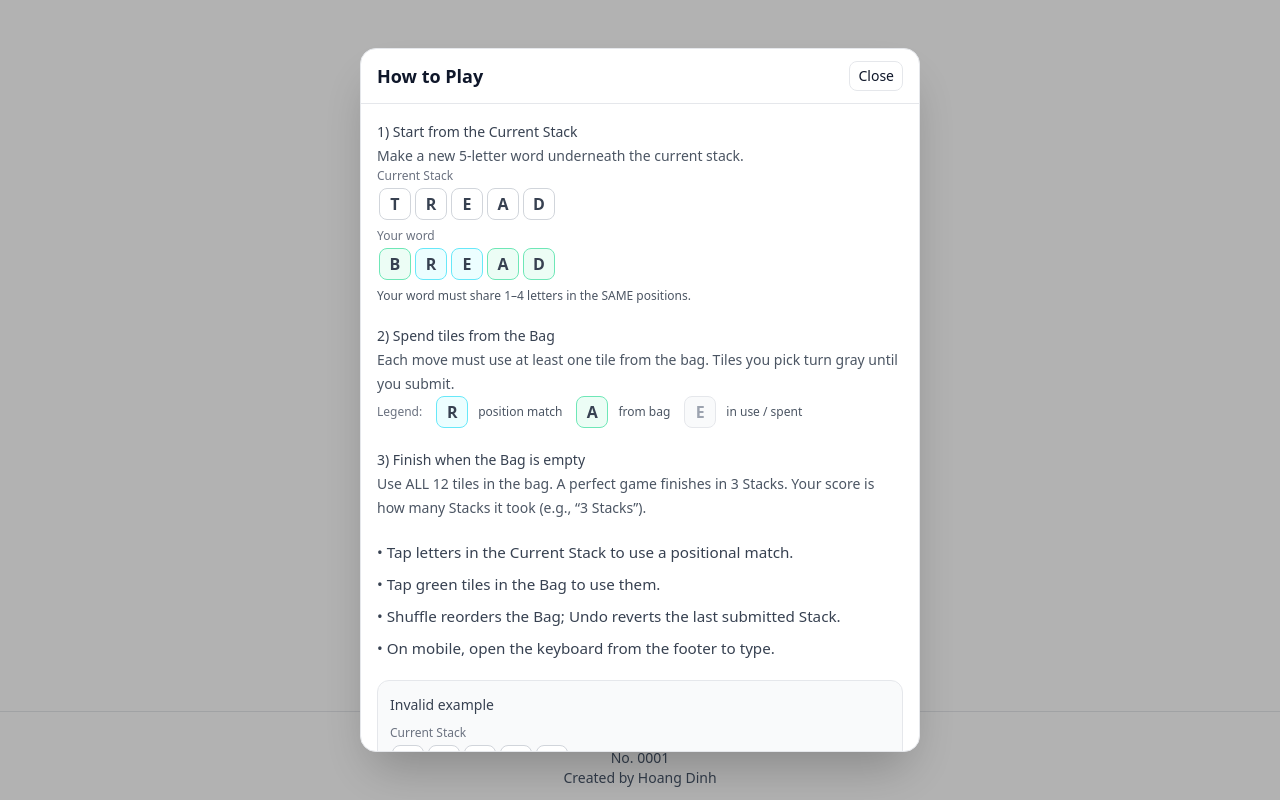
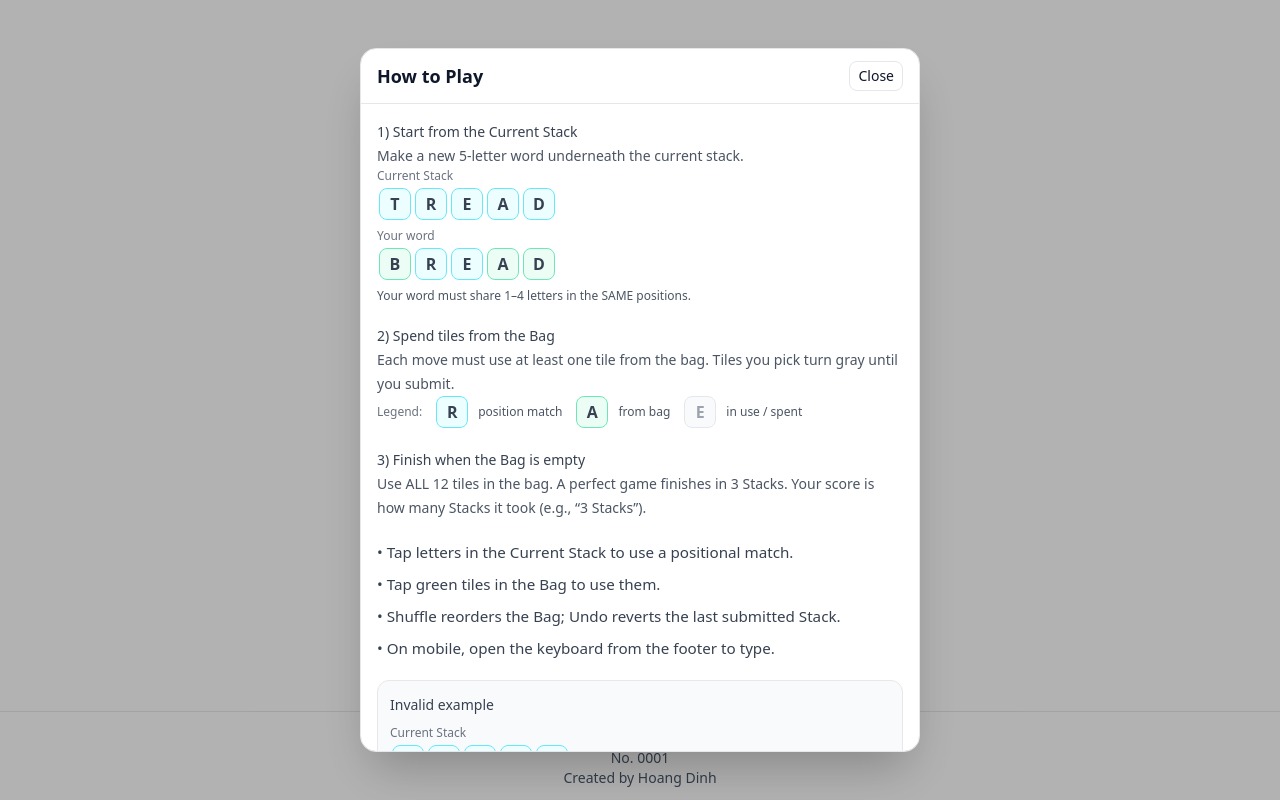
Before and after one commit to HoangTienDinh/stacks, a React (Vite) app: page / in a window 1280 px wide. Both pictures are taken after a click on the button "How To Play". Built offline with nearby package versions, Linux system fonts and the light colour scheme.

Commit message:
feat: :sparkles: allowing quick closing on modals and refactoring to a reusable component

```diff
--- a/src/components/HelpModal.tsx
+++ b/src/components/HelpModal.tsx
@@ -1,26 +1,12 @@
 import clsx from 'clsx'
 import { BAG_SIZE, PERFECT_STACKS } from '@/game/constants'
+import { Modal } from '@/components/Modal'
 
 export function HelpModal({
   open, onClose,
 }: { open: boolean; onClose: () => void }) {
-  if (!open) return null
-
   return (
-    <div role="dialog" aria-modal="true" aria-label="How to play Stacks" className="fixed inset-0 z-50">
-      {/* Backdrop */}
-      <div className="absolute inset-0 bg-black/30" onClick={onClose} />
-
-      {/* Center the card vertically & horizontally; add padding for small screens */}
-      <div className="absolute inset-0 flex items-center justify-center p-4">
-        {/* Card: constrain width + height; overflow scrolls inside the card */}
-        <div
-          className="w-[min(92vw,560px)] rounded-2xl bg-white shadow-2xl border overflow-hidden"
-          style={{
-            // Use dynamic viewport height; keep some breathing room
-            maxHeight: 'calc(88dvh - env(safe-area-inset-bottom, 0px))',
-          }}
-        >
+    <Modal open={open} onClose={onClose} ariaLabel="How to play Stacks">
       {/* Header stays visible; body scrolls */}
       <header className="flex items-center justify-between px-4 py-3 border-b">
         <h2 className="text-lg font-semibold">How to Play</h2>
@@ -46,6 +32,7 @@ export function HelpModal({
           <Diagram
             labelTop="Current Stack"
             top={['T','R','E','A','D']}
+            topTone="match"              // ← BLUE for the current stack
             labelBottom="Your word"
             bottom={['B','R','E','A','D']}
             match={[false,true,true,false,false]}
@@ -84,6 +71,7 @@ export function HelpModal({
           <Diagram
             labelTop="Current Stack"
             top={['Q','U','E','U','E']}
+            topTone="match"             // ← BLUE for the current stack
             labelBottom="Your word"
             bottom={['R','E','A','C','T']}
             match={[false,false,false,false,false]}
@@ -92,9 +80,7 @@ export function HelpModal({
           />
         </div>
       </div>
-        </div>
-      </div>
-    </div>
+    </Modal>
   )
 }
 
@@ -115,7 +101,7 @@ function MiniTile({
 }
 
 function Diagram({
-  labelTop, top, labelBottom, bottom, match, note, invalid=false,
+  labelTop, top, labelBottom, bottom, match, note, invalid=false, topTone='default',
 }: {
   labelTop: string
   top: string[]
@@ -124,12 +110,14 @@ function Diagram({
   match: boolean[]
   note?: string
   invalid?: boolean
+  /** How to color the "Current Stack" tiles (use 'match' for blue) */
+  topTone?: 'default'|'match'|'bag'|'muted'|'invalid'
 }) {
   return (
     <div>
       <p className="text-xs text-gray-500 mb-1">{labelTop}</p>
       <div className="mb-2">
-        {top.map((c, i) => <MiniTile key={`t-${i}`} ch={c} tone="default" />)}
+        {top.map((c, i) => <MiniTile key={`t-${i}`} ch={c} tone={topTone} />)}
       </div>
       <p className="text-xs text-gray-500 mb-1">{labelBottom}</p>
       <div className="mb-2">
--- /dev/null
+++ b/src/components/Modal.tsx
@@ -0,0 +1,49 @@
+import { useEffect } from 'react'
+import clsx from 'clsx'
+
+type ModalProps = {
+  open: boolean
+  onClose: () => void
+  ariaLabel: string
+  panelClassName?: string
+  children: React.ReactNode
+}
+
+export function Modal({ open, onClose, ariaLabel, panelClassName, children }: ModalProps) {
+  useEffect(() => {
+    if (!open) return
+    const onKey = (e: KeyboardEvent) => {
+      if (e.key === 'Escape') {
+        e.stopPropagation()
+        onClose()
+      }
+    }
+    document.addEventListener('keydown', onKey)
+    return () => document.removeEventListener('keydown', onKey)
+  }, [open, onClose])
+
+  if (!open) return null
+
+  return (
+    <div role="dialog" aria-modal="true" aria-label={ariaLabel} className="fixed inset-0 z-50">
+      {/* Visual backdrop (no click needed here) */}
+      <div className="absolute inset-0 bg-black/30" />
+
+      {/* Wrapper sits on top. Click anywhere in here that's NOT the panel → close */}
+      <div
+        className="absolute inset-0 flex items-center justify-center p-4"
+        onClick={onClose}
+      >
+        <div
+          className={clsx(
+            'w-[min(92vw,560px)] max-h-[88dvh] overflow-auto rounded-2xl bg-white shadow-2xl border',
+            panelClassName
+          )}
+          onClick={(e) => e.stopPropagation()} // don’t close when clicking inside the panel
+        >
+          {children}
+        </div>
+      </div>
+    </div>
+  )
+}
--- a/src/components/ResultModal.tsx
+++ b/src/components/ResultModal.tsx
@@ -2,9 +2,9 @@ import { useMemo } from 'react'
 import { useGameStore } from '@/store/gameStore'
 import { computeStats, formatClock, loadGames, makeShare } from '@/stats/stats'
 import clsx from 'clsx'
+import { Modal } from '@/components/Modal'
 
 export function ResultModal() {
-  // 1) Always call hooks at the top (no conditional returns before hooks)
   const { status, lastGame, closeResults, goHome } = useGameStore(s => ({
     status: s.status,
     lastGame: s.lastGame,
@@ -12,8 +12,6 @@ export function ResultModal() {
     goHome: s.goHome,
   }))
 
-  // 2) Build the dataset for stats *unconditionally*
-  //    (include the current just-finished game optimistically)
   const overall = useMemo(() => {
     const stored = loadGames()
     const withCurrent =
@@ -21,7 +19,7 @@ export function ResultModal() {
         ? [...stored, lastGame]
         : stored
     return computeStats(withCurrent)
-  }, [lastGame?.finishedAt]) // recompute after a new finish
+  }, [lastGame?.finishedAt])
 
   const open = status === 'cleared' && !!lastGame
   if (!open) return null
@@ -37,10 +35,7 @@ export function ResultModal() {
   const plural = lastGame!.stacksCleared === 1 ? 'Stack' : 'Stacks'
 
   return (
-    <div role="dialog" aria-modal="true" className="fixed inset-0 z-50">
-      <div className="absolute inset-0 bg-black/30" onClick={closeResults} />
-      <div className="absolute inset-0 flex items-center justify-center p-4">
-        <div className="w-[min(92vw,560px)] max-h-[88dvh] overflow-auto rounded-2xl bg-white shadow-2xl border">
+    <Modal open={open} onClose={closeResults} ariaLabel="Results">
       <header className="flex items-center justify-between px-4 py-3 border-b">
         <h2 className="text-lg font-semibold">Results</h2>
         <button
@@ -98,9 +93,7 @@ export function ResultModal() {
           </button>
         </div>
       </div>
-        </div>
-      </div>
-    </div>
+    </Modal>
   )
 }
 
--- a/src/store/gameStore.ts
+++ b/src/store/gameStore.ts
@@ -59,7 +59,6 @@ export type UIState = {
 const firstEmpty = (s: string) => s.padEnd(5, ' ').slice(0,5).indexOf(' ')
 const lastFilled = (s: string) => s.trimEnd().length - 1
 
-// --- NEW: keep bag at 12 tiles safely (legacy puzzles may have 15) ---
 function normalizeBag12(list: string[]): string[] {
   if (!Array.isArray(list)) return []
   if (list.length === BAG_SIZE) return list
```
Lines whose indentation alone changed are shown as unchanged.
